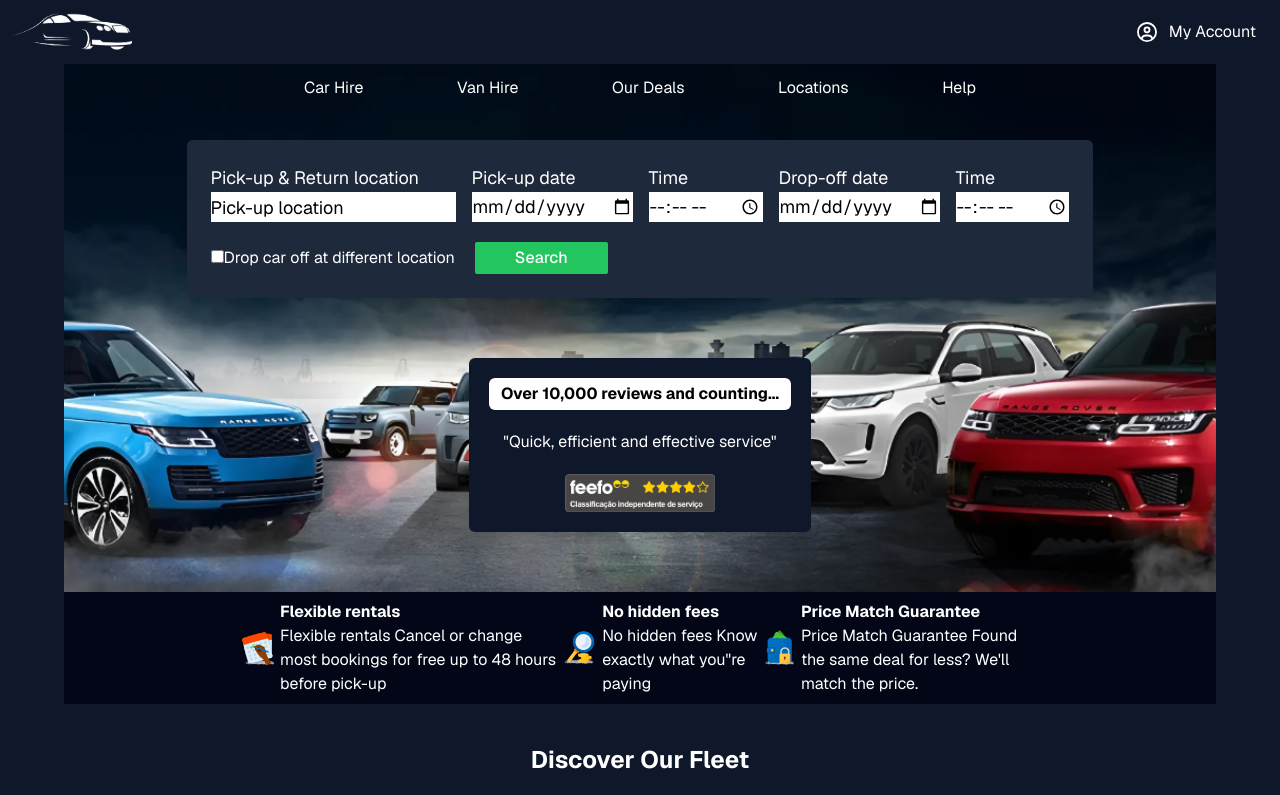
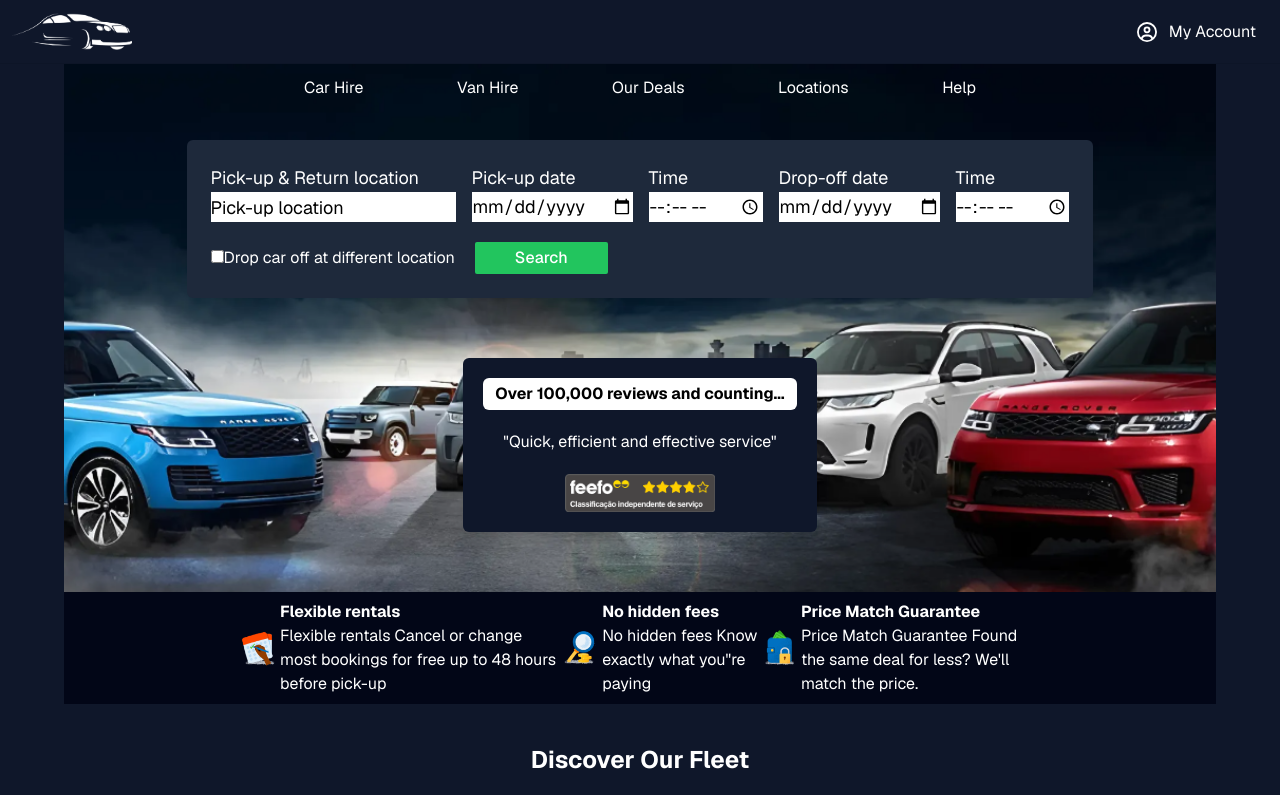
Before and after one commit to IgorSilva0/Car-Rental, a Next.js app: page / in a window 1280 px wide. Shown: the top 795 px of the page. Built offline with nearby package versions, Linux system fonts and the light colour scheme; no server answers.

Commit message:
Feedback ammount increased

```diff
--- a/components/Reviews.tsx
+++ b/components/Reviews.tsx
@@ -4,7 +4,7 @@ const Reviews = () => {
 
     return (
         <div className="flex flex-col items-center gap-5 bg-slate-900 p-5 rounded-md shadow-lg">
-            <h2 className=" bg-white text-black py-1 px-3 rounded-md font-bold">Over 10,000 reviews and counting…</h2>
+            <h2 className=" bg-white text-black py-1 px-3 rounded-md font-bold">Over 100,000 reviews and counting…</h2>
             <p>"Quick, efficient and effective service"</p>
             <Image src={'/imgs/feefo.png'} alt="Feefo image" width={150} height={50}/>
         </div>
```
